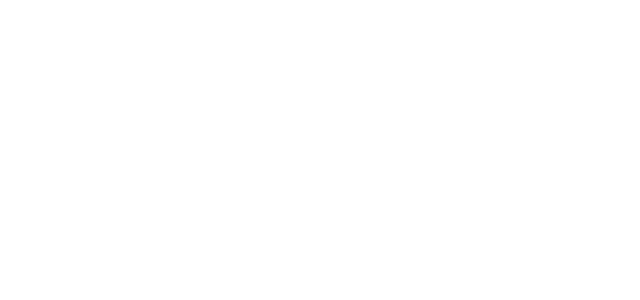
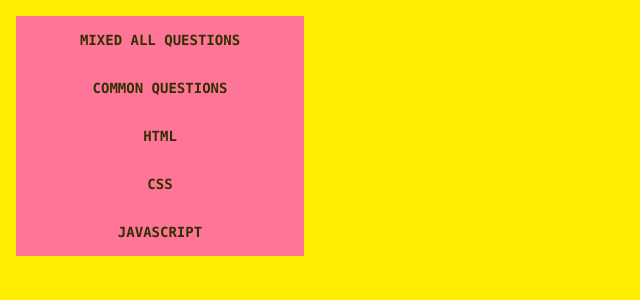
Before and after one commit to 12cassie34/interview-flash-cards, a Vue app: page / in a window 1280 px wide. Shown: the top 300 px of the page, without its empty margins (0-640 px from the left). Built offline with nearby package versions, Linux system fonts and the light colour scheme.

Commit message:
feat: add TheDrawer component

```diff
--- a/index.html
+++ b/index.html
@@ -1,5 +1,5 @@
 <!DOCTYPE html>
-<html lang="en">
+<html lang="en" data-theme="cyberpunk">
   <head>
     <meta charset="UTF-8" />
     <link rel="icon" href="/favicon.ico" />
--- a/src/App.vue
+++ b/src/App.vue
@@ -1,8 +1,21 @@
-<script setup lang="ts">
+<template>
+  <div class="h-screen drawer w-full rounded">
+    <TheDrawer />
+    <!-- </div> -->
+  </div>
+</template>
+
+<script lang="ts">
+import { defineComponent } from "vue";
+
+import TheDrawer from "./components/TheDrawer.vue";
+
+export default defineComponent({
+  components: { TheDrawer },
+  setup() {},
+});
 </script>
 
-<template>
-</template>
 
 <style>
 </style>
--- /dev/null
+++ b/src/components/TheDrawer.vue
@@ -0,0 +1,51 @@
+<template>
+  <div class="h-screen drawer drawer-mobile w-full">
+    <input id="my-drawer-2" type="checkbox" class="drawer-toggle" />
+    <div class="flex flex-col items-center justify-center drawer-content">
+      <label for="my-drawer-2" class="btn btn-primary drawer-button lg:hidden"
+        >Open drawer</label
+      >
+    </div>
+    <div class="drawer-side">
+      <label for="my-drawer-2" class="drawer-overlay"></label>
+      <ul class="menu p-4 overflow-y-auto w-80 bg-base-100 text-base-content">
+        <li v-for="(item, index) in menu" :key="index">
+            <button class="btn btn-primary">{{ item.title }}</button>
+            </li>
+      </ul>
+    </div>
+  </div>
+</template>
+
+<script lang="ts">
+import { defineComponent, ref } from "vue";
+
+export default defineComponent({
+  setup() {
+    const menu = ref([
+      {
+        title: "Mixed All Questions",
+        router: "",
+      },
+      {
+        title: "Common Questions",
+        router: "",
+      },
+      {
+        title: "HTML",
+        router: "",
+      },
+      {
+        title: "CSS",
+        router: "",
+      },
+      {
+        title: "JavaScript",
+        router: "",
+      },
+    ]);
+
+    return { menu };
+  },
+});
+</script>
```
